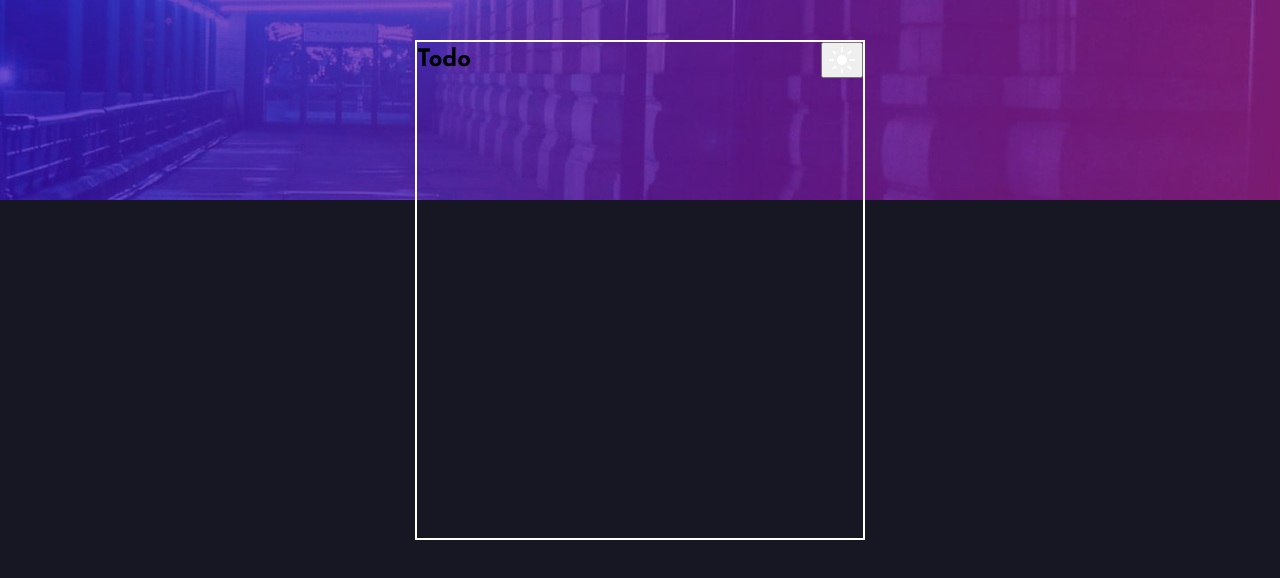
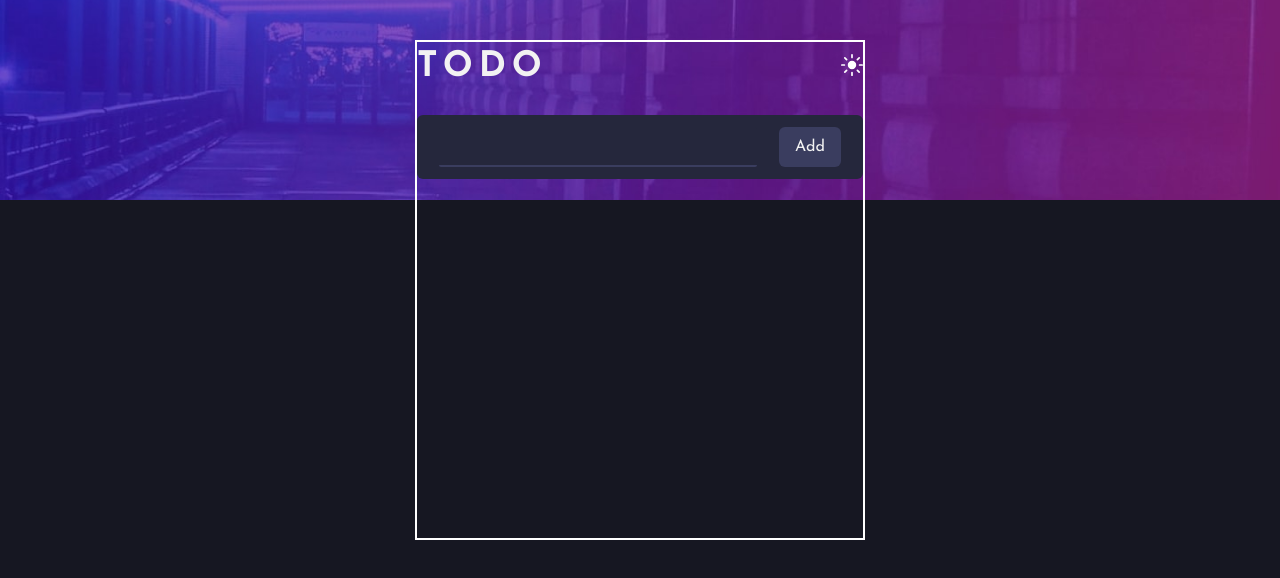
Before and after one commit to eha49/todo-app, a React (Vite) app: page / in a window 1280 px wide. Shown: the top 578 px of the page. Built offline with nearby package versions, Linux system fonts and the light colour scheme.

Commit message:
input state setup

```diff
--- a/src/GlobalStyles/GlobalStyles.jsx
+++ b/src/GlobalStyles/GlobalStyles.jsx
@@ -36,10 +36,10 @@ const GlobalStyles = createGlobalStyle`
         --very-dark-blue: hsl(235deg, 21%, 11%);
         --very-dark-desaturated-blue: hsl(235deg, 24%, 19%);
         --light-grayish-blue: hsl(234deg, 39%, 85%);
-        --light-grayish-blu-hover:  hsl(236deg, 33%, 92%);
-        --dark-grayish-blue:  hsl(234deg, 11%, 52%);
-        --very-dark-grayish-blue:  hsl(233deg, 14%, 35%);
-        --very-dark-grayish-blue:  hsl(237deg, 14%, 26%);
+        --light-grayish-blue-hover: hsl(236deg, 33%, 92%);
+        --dark-grayish-blue: hsl(234deg, 11%, 52%);
+        --very-dark-grayish-blue: hsl(233deg, 14%, 35%);
+        --very-dark-grayish-blue-hover: hsl(237deg, 14%, 26%);
      }
 
      body {
--- a/src/Header/Header.jsx
+++ b/src/Header/Header.jsx
@@ -3,13 +3,13 @@ import styled from "styled-components";
 function Header() {
   return (
     <Nav>
-      <h1>Todo</h1>
-      <button>
+      <Title>Todo</Title>
+      <Toggle>
         <Icon
           src="../../src/assets/images/icon-sun.svg"
           alt="moon icon"
         />
-      </button>
+      </Toggle>
     </Nav>
   );
 }
@@ -17,11 +17,27 @@ function Header() {
 const Nav = styled.nav`
   display: flex;
   justify-content: space-between;
+  align-items: baseline;
+`;
+
+const Title = styled.h1`
+  font-size: 2.2rem;
+  letter-spacing: 6px;
+  text-transform: uppercase;
+  color: hsl(0deg, 0%, 95%);
+`;
+
+const Toggle = styled.button`
+  background: transparent;
+  cursor: pointer;
+  border: none;
+  padding: 0;
+  padding-left: 12px;
 `;
 
 const Icon = styled.img`
   display: block;
-  width: 100%;
+  width: 22px;
 `;
 
 export default Header;
--- a/src/Main/Main.jsx
+++ b/src/Main/Main.jsx
@@ -1,15 +1,47 @@
+import React from "react";
 import styled from "styled-components";
 import Header from "../Header/Header";
+import TodoInput from "../TodoInput/TodoInput";
+
+function reducer({ todos, action }) {
+  switch (action.type) {
+    case "create-todo": {
+      return [
+        ...todos,
+        {
+          value: action.value,
+          id: action.id,
+        },
+      ];
+    }
+  }
+}
 
 function Main() {
+  const [todos, dispatch] = React.useReducer(reducer, []);
+  console.log(todos);
+
+  function createTodo(value) {
+    dispatch({
+      value,
+      id: crypto.randomUUID(),
+    });
+  }
   return (
     <MaxWidthWrapper>
       <Header />
+      <Spacer $height={20} />
+
+      <TodoInput createTodo={createTodo} />
+      <Spacer $height={20} />
+      <TodosWrapper></TodosWrapper>
     </MaxWidthWrapper>
   );
 }
 
 const MaxWidthWrapper = styled.div`
+  --y-padding: 12px;
+  --x-padding: 22px;
   border: 2px solid white;
   position: fixed;
   top: 5%;
@@ -22,4 +54,12 @@ const MaxWidthWrapper = styled.div`
   min-height: 500px;
 `;
 
+const Spacer = styled.div`
+  height: ${(props) => props.$height}px;
+`;
+
+const TodosWrapper = styled.div`
+  background-color: var(--very-dark-desaturated-blue);
+`;
+
 export default Main;
--- /dev/null
+++ b/src/TodoInput/TodoInput.jsx
@@ -0,0 +1,60 @@
+import React from "react";
+import styled from "styled-components";
+import VisuallyHidden from "../VisuallyHidden/VisuallyHidden";
+
+function TodoInput({ createTodo }) {
+  const [value, setValue] = React.useState("");
+  return (
+    <Form
+      action="#"
+      onSubmit={(event) => {
+        event.preventDefault();
+        createTodo(value);
+        setValue("");
+      }}
+    >
+      <VisuallyHidden>Add New Item:</VisuallyHidden>
+      <TextInput
+        type="text"
+        value={value}
+        onChange={(event) => setValue(event.target.value)}
+      />
+      <Button>Add</Button>
+    </Form>
+  );
+}
+
+const Form = styled.form`
+  display: flex;
+  gap: 22px;
+  background-color: var(--very-dark-desaturated-blue);
+  padding: var(--y-padding) var(--x-padding);
+  color: hsl(0deg, 0%, 95%);
+  border-radius: 6px;
+`;
+
+const TextInput = styled.input`
+  background-color: inherit;
+  border: none;
+  border-bottom: 2px solid hsl(235deg, 24%, 30%);
+  border-radius: 2px;
+
+  flex: 1;
+  color: inherit;
+  font-size: 0.9rem;
+
+  &:focus {
+    outline-offset: 2px;
+  }
+`;
+
+const Button = styled.button`
+  background-color: hsl(235deg, 24%, 30%);
+  padding: 8px 16px;
+  border: none;
+  border-radius: 6px;
+  font-size: 1rem;
+  color: inherit;
+`;
+
+export default TodoInput;
--- /dev/null
+++ b/src/VisuallyHidden/VisuallyHidden.jsx
@@ -0,0 +1,19 @@
+import styled from "styled-components";
+
+function VisuallyHidden({ children }) {
+  return <Hidden>{children}</Hidden>;
+}
+
+const Hidden = styled.span`
+  display: inline-block;
+  position: absolute;
+  overflow: hidden;
+  clip: rect(0 0 0 0);
+  height: 1px;
+  width: 1px;
+  margin: -1px;
+  padding: 0;
+  border: 0;
+`;
+
+export default VisuallyHidden;
```
